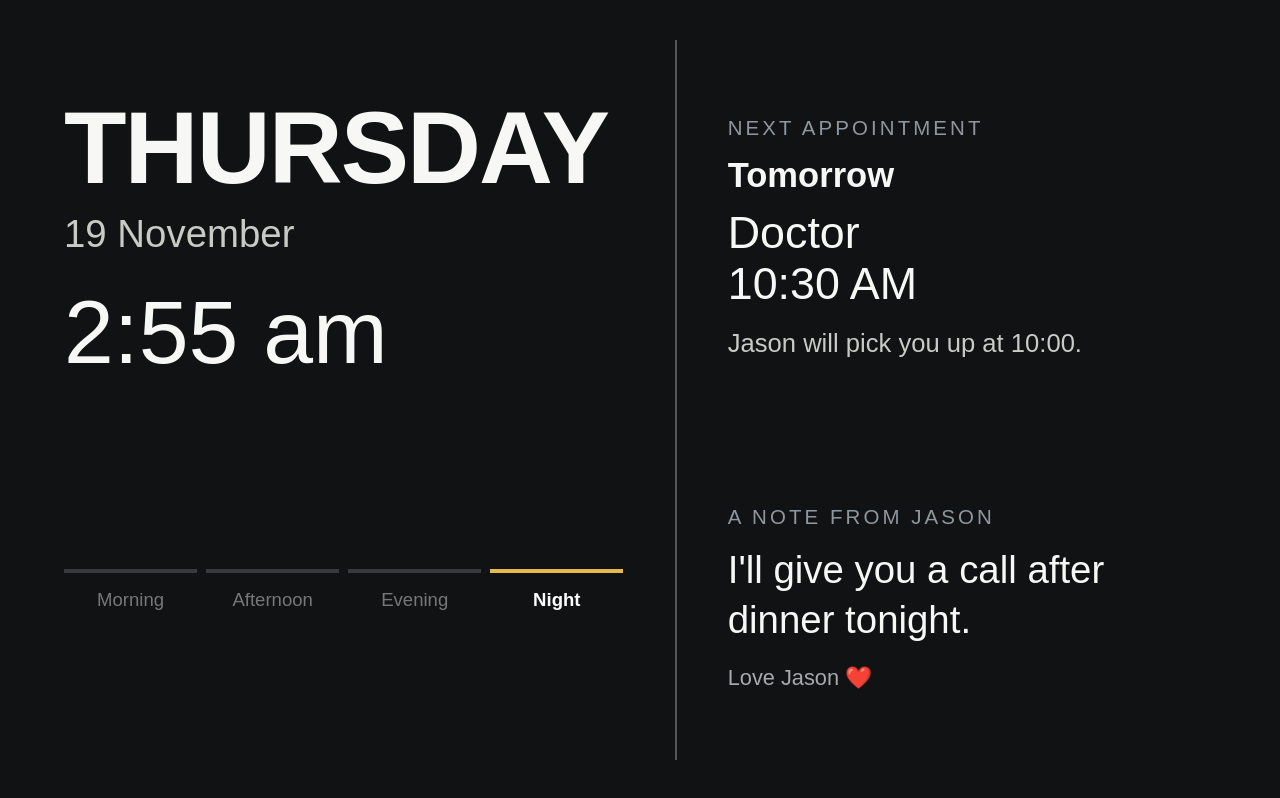
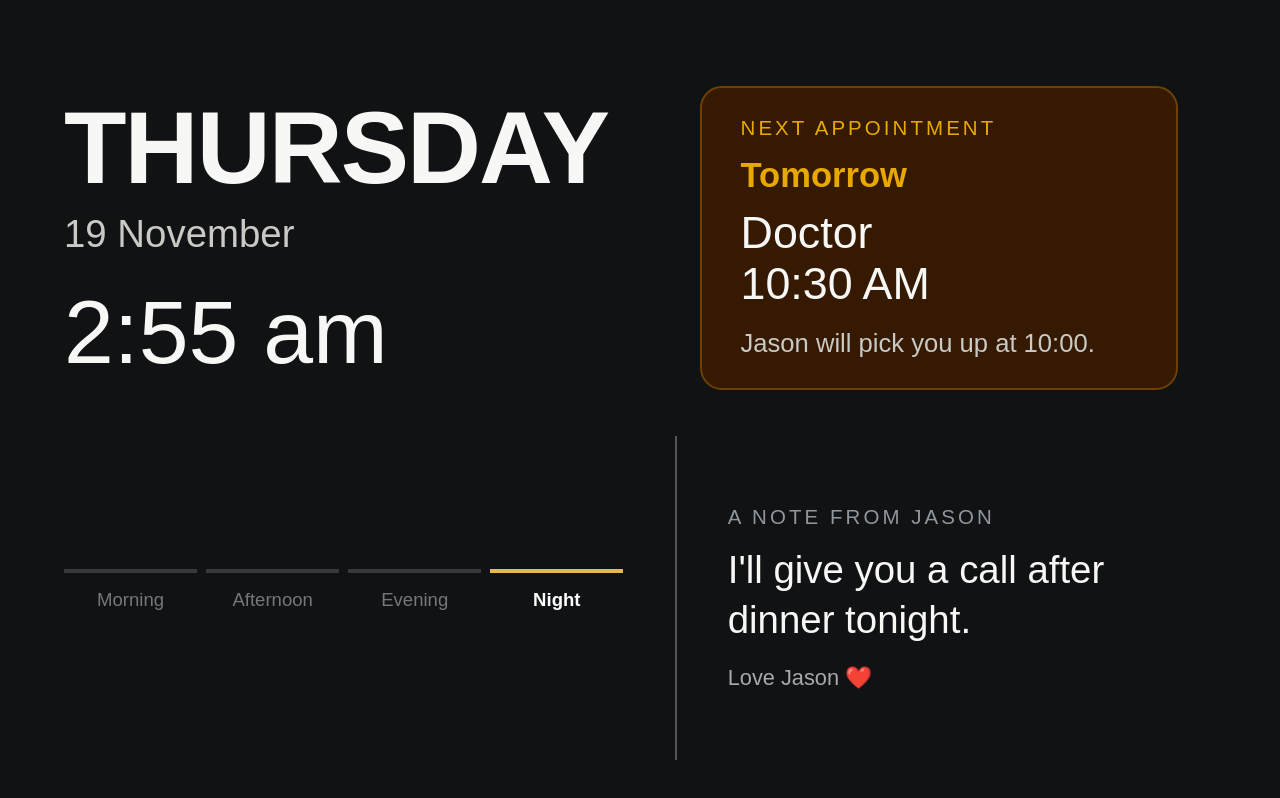
Before and after one commit to garvani/mums-noticeboard, a plain HTML site: page index.html in a window 1280 px wide. Drawn offline with Linux system fonts and the light colour scheme.

Commit message:
Update index.html

```diff
--- a/index.html
+++ b/index.html
@@ -61,12 +61,27 @@ html, body {
 /* RIGHT TOP */
 
 .appointment {
-    border-left: 2px solid #555;
-    padding-left: 4vw;
+    align-self: center;
+    margin: 2vh 3vw 2vh 2vw;
+    padding: 3.5vh 3vw;
+
+    background: #351900;
+    border: 2px solid #704000;
+    border-radius: 22px;
+
     display: flex;
     flex-direction: column;
     justify-content: center;
 }
+
+.appointment .heading {
+    color: #e7a900;
+}
+
+.appointment-day {
+    color: #e7a900;
+}
+
 
 .heading {
     color: #8f969e;
```
